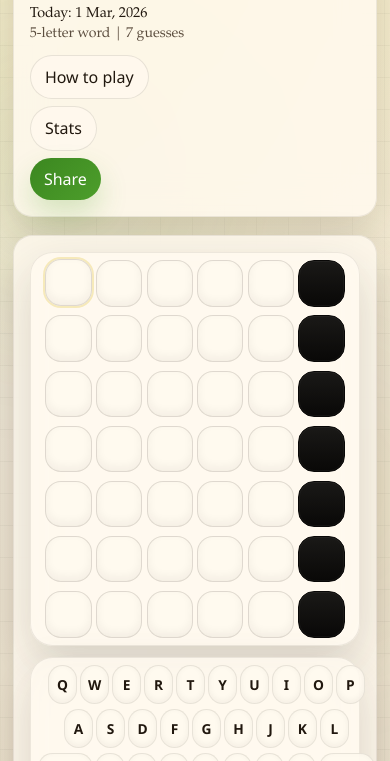
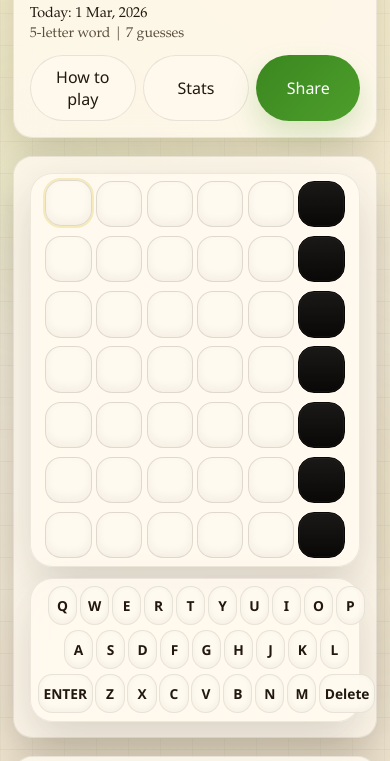
Before and after one commit to gwest1000/bwordible, a website with bundled scripts: page index.html in a window 390 px wide. Shown: the part 83-844 px from the top of the page. Built offline with nearby package versions, Linux system fonts and the light colour scheme.

Commit message:
Keep header actions horizontal on phones

```diff
--- a/styles.css
+++ b/styles.css
@@ -857,7 +857,18 @@ button:disabled {
     min-width: min(100vw - 1rem, 42rem);
   }
 
-  .hero-actions,
+  .hero-actions {
+    align-items: stretch;
+    flex-direction: row;
+    flex-wrap: nowrap;
+  }
+
+  .hero-actions > button {
+    flex: 1 1 0;
+    min-width: 0;
+    padding-inline: 0.5rem;
+  }
+
   .card-header,
   .modal-header {
     align-items: start;
```
Also changed, not shown: tests/bwordible.spec.mjs (+5 -0 lines).
